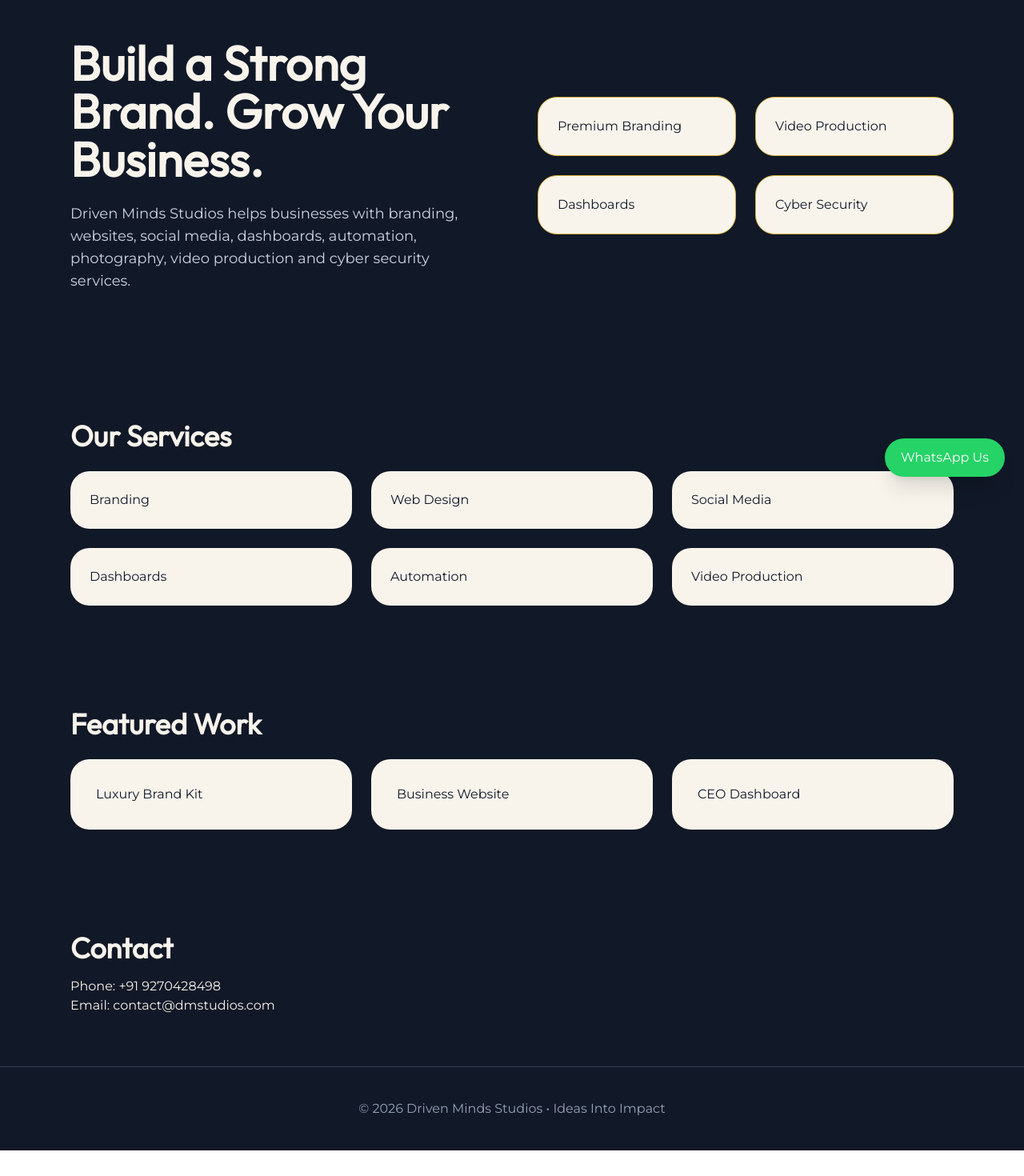
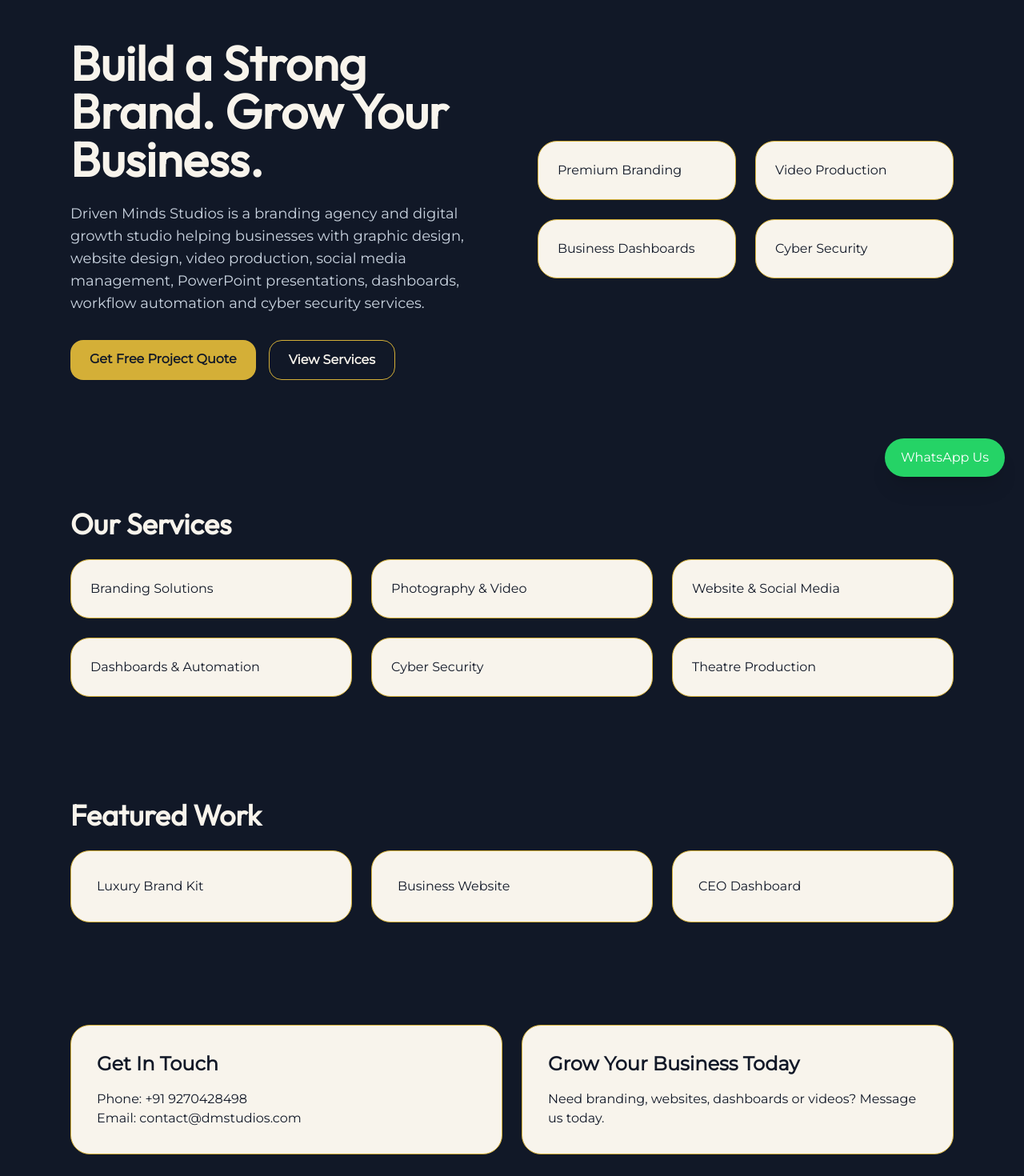
Before and after one commit to kprathik10/driven-minds-studios, a React (Vite) app: page / in a window 1280 px wide. Shown: the part 180-1650 px from the top of the page at 80% size. Before the commit the page ends 1618 px from the top, so only its background shows below. Built offline with nearby package versions, Linux system fonts and the light colour scheme.

Commit message:
v4 uploaded

```diff
--- a/src/App.jsx
+++ b/src/App.jsx
@@ -1,59 +1,61 @@
-
 import React from 'react';
 import { motion } from 'framer-motion';
+
 export default function App(){
- return (
+return (
 <div className="min-h-screen bg-[#111827] text-[#F8F4EC]">
-<a href="https://wa.me/919270428498" className="fixed bottom-6 right-6 bg-[#25D366] text-white px-5 py-3 rounded-full z-50 shadow-xl">WhatsApp Us</a>
+<a href="https://wa.me/919270428498" target="_blank" rel="noreferrer" className="fixed bottom-6 right-6 bg-[#25D366] text-white px-5 py-3 rounded-full z-50 shadow-xl">WhatsApp Us</a>
 
-<header className="px-6 py-8 border-b border-slate-700 sticky top-0 bg-[#111827]/95 backdrop-blur-xl z-40">
-<div className="max-w-6xl mx-auto flex justify-between items-center">
-<div className="flex items-center gap-4">
+<header className="px-6 py-8 border-b border-slate-700 sticky top-0 bg-[#111827]/95 backdrop-blur-xl">
+<div className="max-w-6xl mx-auto flex justify-between items-center gap-8">
+<a href="/" className="flex items-center gap-4">
 <img src="/logo.png" className="w-16 h-16 object-contain"/>
 <div>
-<h1 className="text-5xl leading-none" style={{fontFamily:'Darkline'}}>Driven Minds</h1>
-<div className="text-sm tracking-[0.45em] text-[#D4AF37]" style={{fontFamily:'Outfit'}}>STUDIOS</div>
+<h1 style={{fontFamily:'Darkline'}} className="text-5xl leading-none">Driven Minds</h1>
+<div style={{fontFamily:'Outfit'}} className="text-sm tracking-[0.45em] text-[#D4AF37]">STUDIOS</div>
 </div>
-</div>
+</a>
 <nav className="hidden md:flex gap-6" style={{fontFamily:'Outfit'}}>
-<a href="#services">Services</a><a href="#portfolio">Portfolio</a><a href="#contact">Contact</a>
+<a href="#services">Services</a>
+<a href="#portfolio">Portfolio</a>
+<a href="#contact">Contact</a>
 </nav>
 </div>
 </header>
 
 <section className="max-w-6xl mx-auto px-6 py-24 grid md:grid-cols-2 gap-16 items-center">
 <div>
-<h2 className="text-5xl md:text-6xl font-bold leading-tight" style={{fontFamily:'Outfit'}}>Build a Strong Brand. Grow Your Business.</h2>
-<p className="mt-6 text-slate-300 text-lg">Driven Minds Studios helps businesses with branding, websites, social media, dashboards, automation, photography, video production and cyber security services.</p>
+<h2 style={{fontFamily:'Outfit'}} className="text-5xl md:text-6xl font-bold leading-tight">Build a Strong Brand. Grow Your Business.</h2>
+<p className="mt-6 text-slate-300 text-lg">Driven Minds Studios is a branding agency and digital growth studio helping businesses with graphic design, website design, video production, social media management, PowerPoint presentations, dashboards, workflow automation and cyber security services.</p>
+<div className="mt-8 flex gap-4 flex-wrap">
+<a href="https://wa.me/919270428498" target="_blank" rel="noreferrer" className="px-6 py-3 bg-[#D4AF37] text-[#111827] rounded-2xl font-semibold">Get Free Project Quote</a>
+<a href="#services" className="px-6 py-3 border border-[#D4AF37] rounded-2xl font-semibold">View Services</a>
+</div>
 </div>
 <div className="grid grid-cols-2 gap-6">
-{['Premium Branding','Video Production','Dashboards','Cyber Security'].map((x,i)=>(
-<motion.div whileHover={{y:-6}} key={i} className="p-6 bg-[#F8F4EC] text-[#111827] rounded-3xl border border-[#D4AF37]">{x}</motion.div>
-))}
+{['Premium Branding','Video Production','Business Dashboards','Cyber Security'].map((x,i)=><motion.div whileHover={{y:-6}} key={i} className="p-6 bg-[#F8F4EC] text-[#111827] rounded-3xl border border-[#D4AF37]">{x}</motion.div>)}
 </div>
 </section>
 
 <section id="services" className="max-w-6xl mx-auto px-6 py-16">
-<h3 className="text-4xl font-bold mb-6" style={{fontFamily:'Outfit'}}>Our Services</h3>
+<h3 style={{fontFamily:'Outfit'}} className="text-4xl font-bold mb-6">Our Services</h3>
 <div className="grid md:grid-cols-3 gap-6">
-{['Branding','Web Design','Social Media','Dashboards','Automation','Video Production'].map((x,i)=>(
-<div key={i} className="p-6 bg-[#F8F4EC] text-[#111827] rounded-3xl">{x}</div>
-))}
+{['Branding Solutions','Photography & Video','Website & Social Media','Dashboards & Automation','Cyber Security','Theatre Production'].map((x,i)=><div key={i} className="p-6 bg-[#F8F4EC] text-[#111827] rounded-3xl border border-[#D4AF37]">{x}</div>)}
 </div>
 </section>
 
 <section id="portfolio" className="max-w-6xl mx-auto px-6 py-16">
-<h3 className="text-4xl font-bold mb-6" style={{fontFamily:'Outfit'}}>Featured Work</h3>
+<h3 style={{fontFamily:'Outfit'}} className="text-4xl font-bold mb-6">Featured Work</h3>
 <div className="grid md:grid-cols-3 gap-6">
-{['Luxury Brand Kit','Business Website','CEO Dashboard'].map((x,i)=>(
-<div key={i} className="p-8 bg-[#F8F4EC] text-[#111827] rounded-3xl">{x}</div>
-))}
+{['Luxury Brand Kit','Business Website','CEO Dashboard'].map((x,i)=><div key={i} className="p-8 bg-[#F8F4EC] text-[#111827] rounded-3xl border border-[#D4AF37]">{x}</div>)}
 </div>
 </section>
 
 <section id="contact" className="max-w-6xl mx-auto px-6 py-16">
-<h3 className="text-4xl font-bold mb-4" style={{fontFamily:'Outfit'}}>Contact</h3>
-<p>Phone: +91 9270428498<br/>Email: contact@dmstudios.com</p>
+<div className="grid md:grid-cols-2 gap-6">
+<div className="p-8 bg-[#F8F4EC] text-[#111827] rounded-3xl border border-[#D4AF37]"><h3 className="text-2xl font-bold">Get In Touch</h3><p className="mt-4">Phone: +91 9270428498<br/>Email: contact@dmstudios.com</p></div>
+<div className="p-8 bg-[#F8F4EC] text-[#111827] rounded-3xl border border-[#D4AF37]"><h3 className="text-2xl font-bold">Grow Your Business Today</h3><p className="mt-4">Need branding, websites, dashboards or videos? Message us today.</p></div>
+</div>
 </section>
 
 <footer className="px-6 py-10 border-t border-slate-700 text-center text-slate-400">© 2026 Driven Minds Studios • Ideas Into Impact</footer>
```
